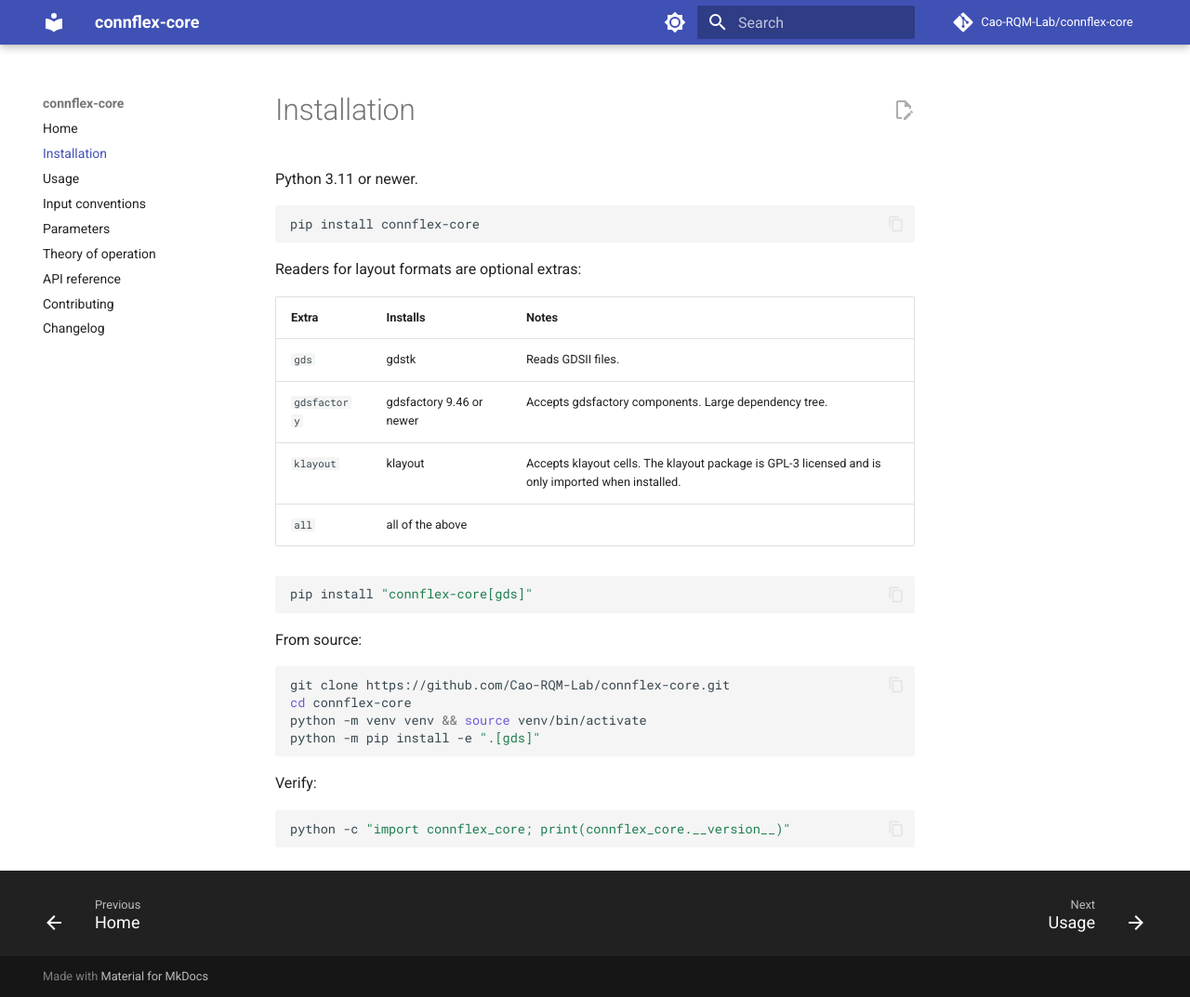
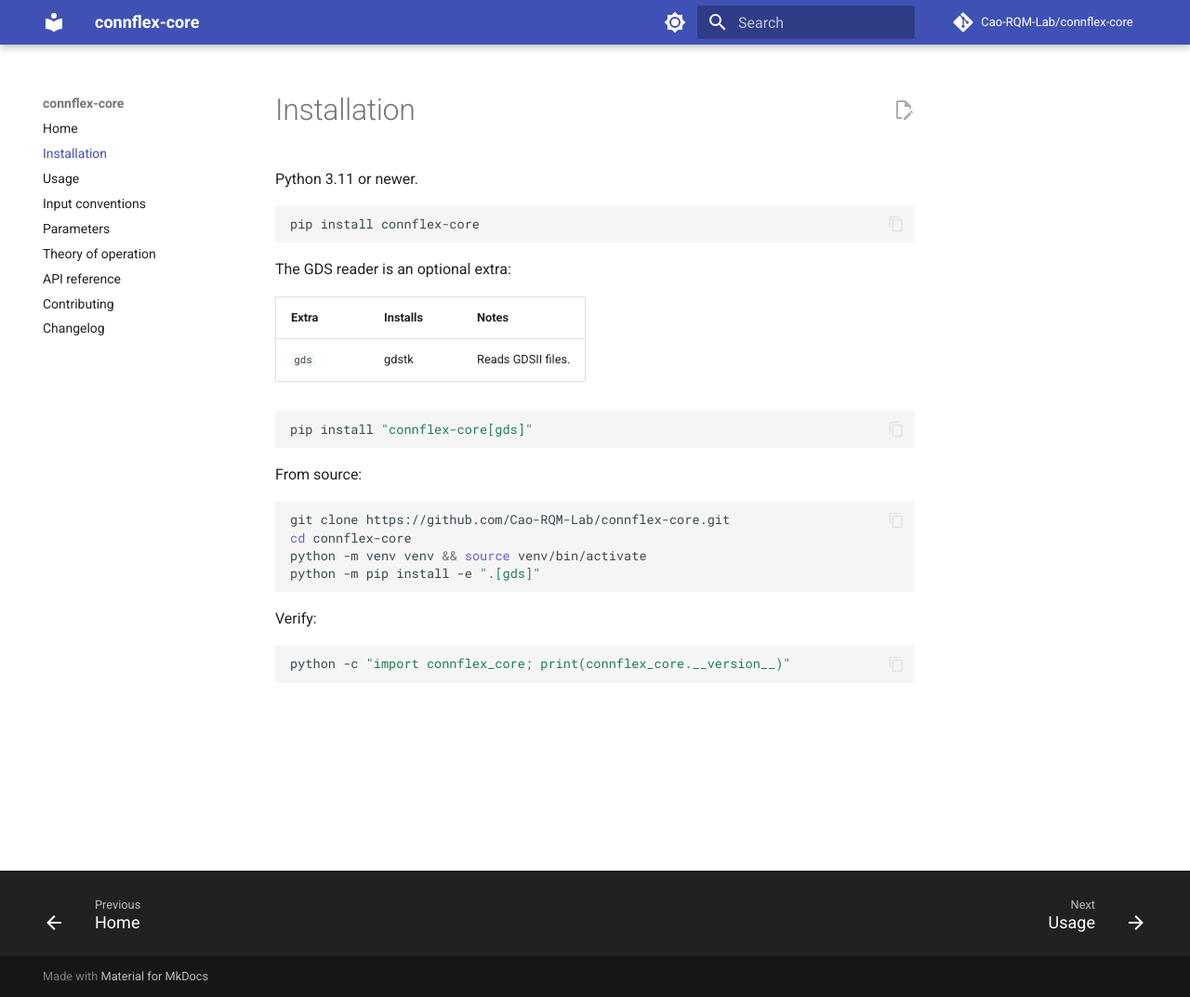
Before and after one commit to Cao-RQM-Lab/connflex-core, an MkDocs documentation site: the page built from docs/installation.md, in a window 1280 px wide and 1073 px high. Shown: the whole window at 93% size. Built offline with MkDocs 1.6.1 and Material for MkDocs 9.7.7, drawn with Linux system fonts in a browser that asks for light colours; comment, search, counter and statistics services are not loaded.

Commit message:
Drop reader extras that have no reader yet
gdsfactory, klayout, and all extras, their mypy overrides, and CI extras
job return with their readers.

````diff
--- a/docs/installation.md
+++ b/docs/installation.md
@@ -6,14 +6,11 @@ Python 3.11 or newer.
 pip install connflex-core
 ```
 
-Readers for layout formats are optional extras:
+The GDS reader is an optional extra:
 
 | Extra | Installs | Notes |
 | --- | --- | --- |
 | `gds` | gdstk | Reads GDSII files. |
-| `gdsfactory` | gdsfactory 9.46 or newer | Accepts gdsfactory components. Large dependency tree. |
-| `klayout` | klayout | Accepts klayout cells. The klayout package is GPL-3 licensed and is only imported when installed. |
-| `all` | all of the above | |
 
 ```sh
 pip install "connflex-core[gds]"
````
Also changed, not shown: README.md (+0 -1 lines), docs/conventions.md (+2 -2 lines), pyproject.toml (+0 -7 lines), 1 other file.
